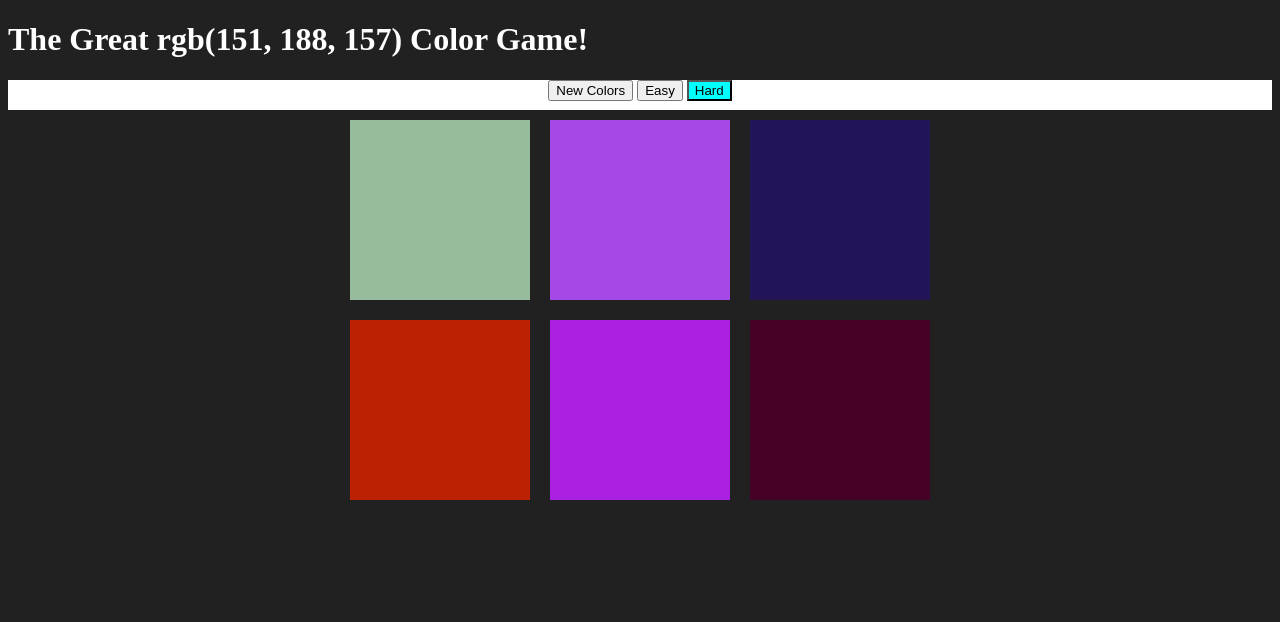
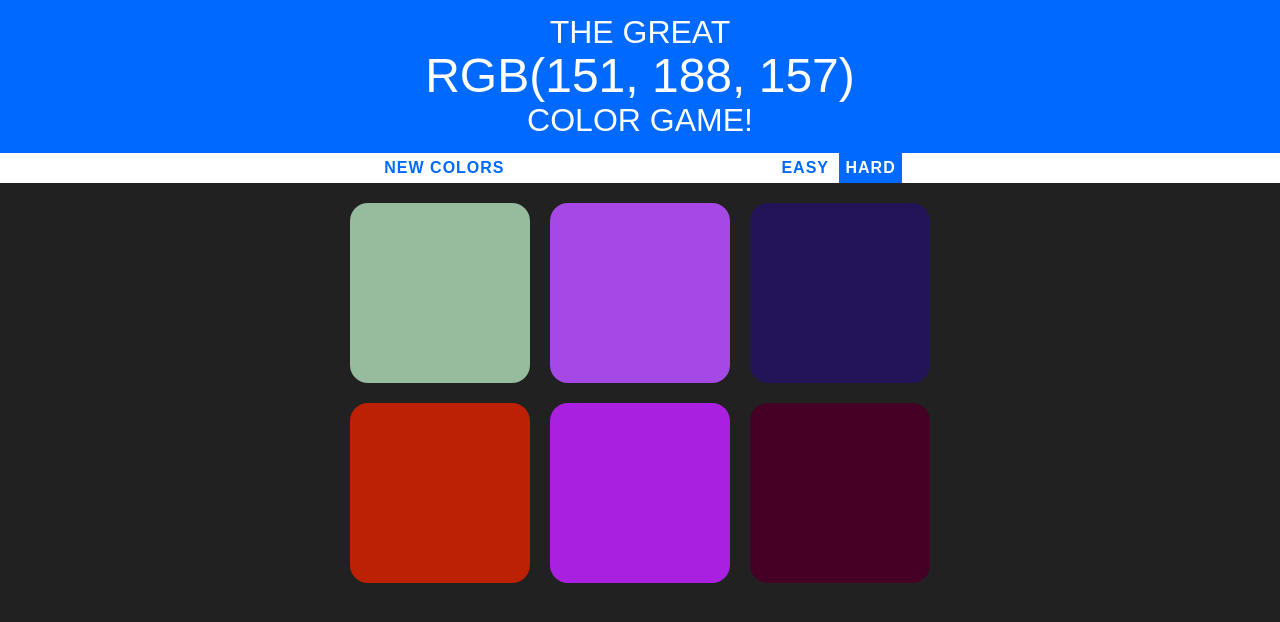
Before and after one commit to vipulchodankar/rgb-game-pwa, a plain HTML site: page index.html in a window 1280 px wide. Drawn offline with Linux system fonts and the light colour scheme.

Commit message:
Updated UI

```diff
--- a/index.html
+++ b/index.html
@@ -9,7 +9,11 @@
     <link rel="stylesheet" href="style.css">
 </head>
 <body>
-    <h1>The Great <span id="colorDisplay">RGB</span> Color Game!</h1>
+    <h1>The Great
+        <br>
+        <span id="colorDisplay">RGB</span>
+        <br>
+        Color Game!</h1>
 
     <div id="bar">
         <button id="reset">New Colors</button>
--- a/script.js
+++ b/script.js
@@ -49,7 +49,9 @@ resetButton.addEventListener("click", function(){
     colors = generateRandomColors(numSquares);
     pickedColor = pickColor();
     colorDisplay.textContent = pickedColor;
-    h1.style.backgroundColor = "#212121";
+    h1.style.backgroundColor = "#0069FF";
+    messageDisplay.textContent = "";
+    resetButton.textContent = "New Colors"
     for(var i = 0; i<squares.length; i++){
         squares[i].style.backgroundColor = colors[i];
     }
--- a/style.css
+++ b/style.css
@@ -1,14 +1,23 @@
 body{
     background-color: #212121;
+    margin: 0;
+    font-family: Arial, Helvetica, sans-serif;
 }
 
 h1{
     color: #fff;
+    text-align: center;
+    background-color: #0069FF;
+    margin: 0 auto;
+    text-transform: uppercase;
+    font-weight: normal;
+    line-height: 1.1;
+    padding: 15px 0;
 }
 
 #container{
     max-width: 600px;
-    margin: 0 auto;
+    margin: 10px auto;
 }
 
 .square{
@@ -16,7 +25,11 @@ h1{
     background: purple;
     padding-bottom: 30%;
     float: left;
-    margin: 1.66%
+    margin: 1.66%;
+    border-radius: 10%;
+    transition: background 0.6s;
+    -webkit-transition: background 0.6s;
+    -moz-transition: background 0.6s;
 }
 
 #bar{
@@ -26,5 +39,33 @@ h1{
 }
 
 .selected{
-    background-color: aqua;
+    color: #fff;
+    background-color: #0069FF;
 }
+
+#colorDisplay{
+    font-size: 150%;
+}
+
+button{
+    border: none;
+    background: none;
+    text-transform: uppercase;
+    height: 100%;
+    font-weight: 700;
+    color: #0069FF;
+    letter-spacing: 1px;
+    font-size: inherit;
+    transition: all 0.4s;
+    outline: none;
+}
+
+button:hover{
+    color: #fff;
+    background-color: #0069FF;
+}
+
+#message{
+    display: inline-block;
+    width: 20%;
+}
```
